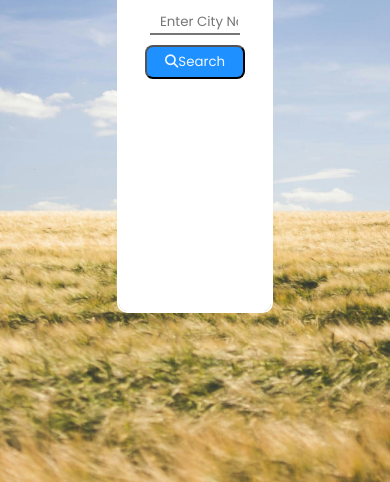
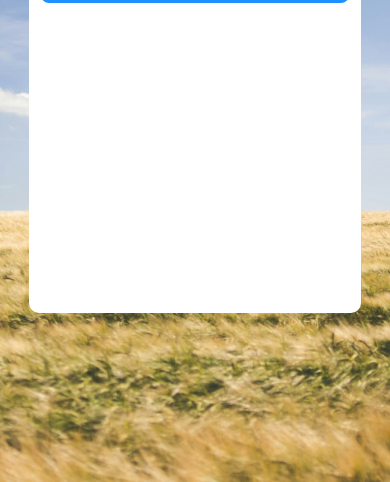
Before and after one commit to CODEWRLD06/weather-app, a plain HTML site: page index.html in a window 390 px wide. Shown: the part 362-844 px from the top of the page. Drawn offline with Linux system fonts and the light colour scheme.

Commit message:
make it responsive to all screen sizes

```diff
--- a/weather.css
+++ b/weather.css
@@ -1,10 +1,11 @@
 * {
   font-family: 'Poppins', sans-serif;
+  box-sizing: border-box;
 }
 
 body {
   margin: 0;
-  height: 100vh;
+  min-height: 100vh;
   display: flex;
   justify-content: center;
   align-items: center;
@@ -12,51 +13,62 @@ body {
   background-size: cover;
   background-position: center;
   background-repeat: no-repeat;
+  padding: 20px;
 }
 
 .container {
   text-align: center;
   border: 2px white solid;
   border-radius: 10px;
-  padding: 12px 15px;
-  width: 40vw;
+  padding: 20px;
+  width: 90%;
+  max-width: 500px;
   min-height: 60vh;
   max-height: 90vh;
   overflow-y: auto;
   background-color: white;
-  box-sizing: border-box;
+  backdrop-filter: blur(8px);
 }
-i, h1{
+
+i, h1 {
   color: #1E90FF;
 }
+
 .searchInput {
-    border-top: none;
-    border-left: none;
-    border-right: none;
-    padding-left:  10px;
-    width: 20vw;
-
+  border: none;
+  padding-left: 10px;
+  width: 100%;
+  max-width: 300px;
+  border-bottom: 2px solid #ccc;
+  font-size: 1rem;
+  margin-bottom: 10px;
 }
 
 .searchInput:focus {
   outline: none;
   border-bottom: 2px solid #1E90FF;
 }
+
 button {
-    padding: 5px 5px;
+  padding: 10px 15px;
   margin-top: 10px;
-    width: 100px;
+  width: 120px;
   border-radius: 8px;
   background-color: #1E90FF;
   cursor: pointer;
   color: aliceblue;
+  border: none;
+  font-size: 1rem;
 }
 
-button i{
+button i {
   color: aliceblue;
 }
-p{
+
+p {
   word-wrap: break-word;
+  font-size: 1rem;
+  margin: 10px 0;
 }
 
 .weatherInfo p img {
@@ -65,3 +77,39 @@ p{
   height: 50px;
   margin-left: 5px;
 }
+
+
+
+@media (max-width: 768px) {
+  .container {
+    width: 95%;
+    padding: 15px;
+  }
+
+  .searchInput {
+    width: 90%;
+  }
+
+  button {
+    width: 100%;
+  }
+}
+
+@media (max-width: 480px) {
+  .container {
+    padding: 15px 10px;
+  }
+
+  .searchInput {
+    font-size: 0.9rem;
+  }
+
+  button {
+    font-size: 0.9rem;
+  }
+
+  .weatherInfo p img {
+    width: 40px;
+    height: 40px;
+  }
+}
```
Lines whose indentation alone changed are shown as unchanged.
